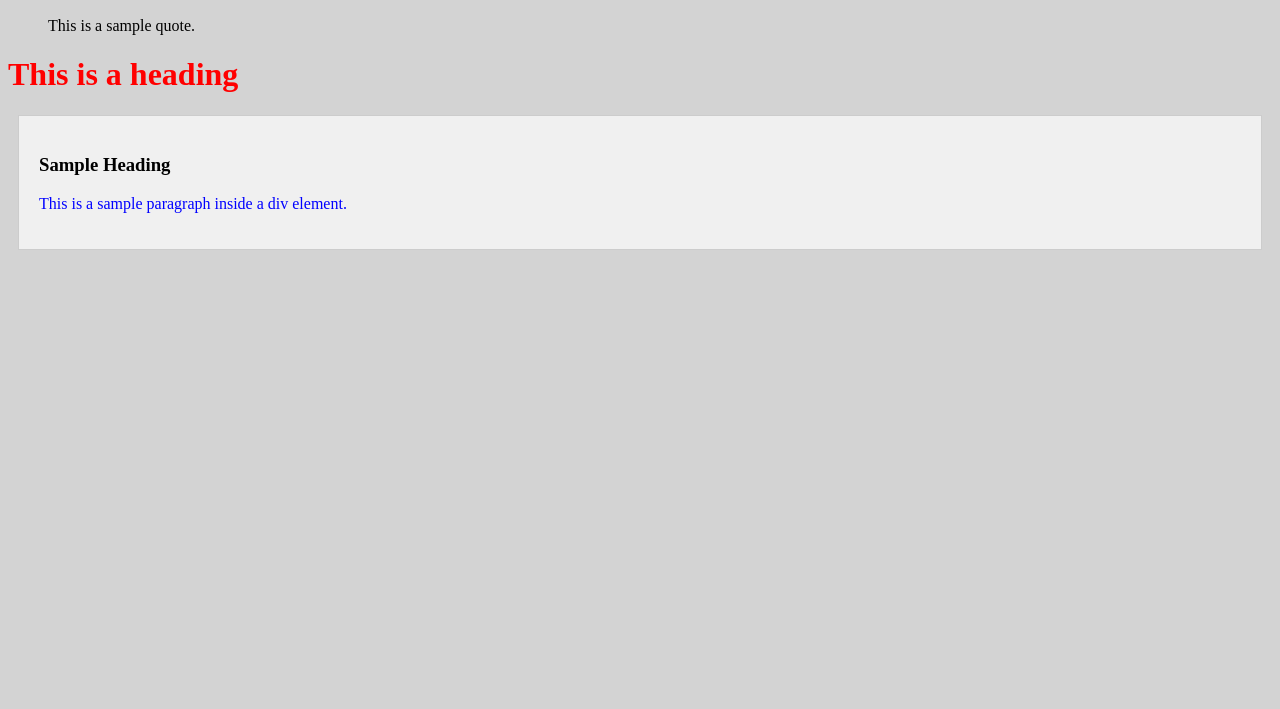
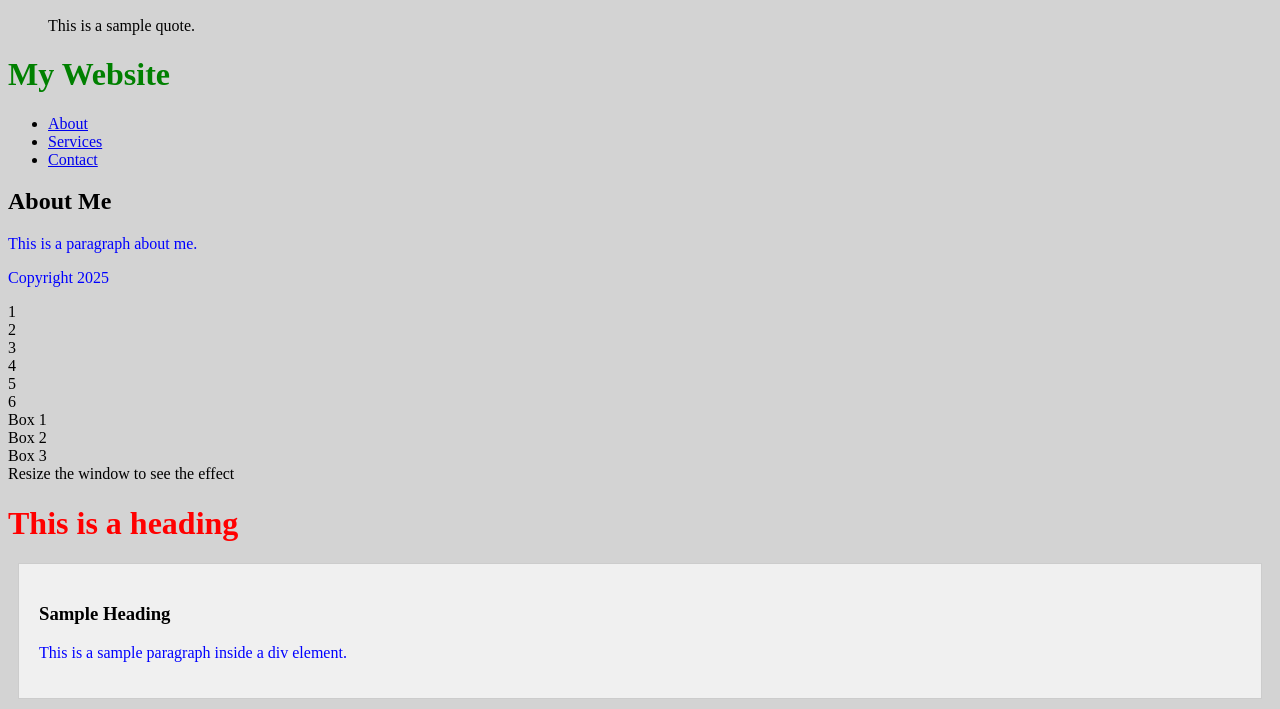
Before and after one commit to RaksaMiksa/website_dev_course_autumn_2026, a plain HTML site: page WS_05/index.html in a window 1280 px wide. Shown: the part 1284-1993 px from the top of the page. Before the commit the page ends 1544 px from the top, so only its background shows below. Drawn offline with Linux system fonts and the light colour scheme; files that its build step writes are made by us from their sources.

Commit message:
Add header, main section, and footer to index.html; enhance layout with grid and flex containers

```diff
--- a/WS_05/index.html
+++ b/WS_05/index.html
@@ -53,6 +53,39 @@ alt="Selfieni" class="filter-image">
 <blockquote class="quote">
         This is a sample quote.
       </blockquote>
+<header>
+  <h1>My Website</h1>
+  <nav>
+    <ul>
+      <li><a href="#about">About</a></li>
+      <li><a href="#services">Services</a></li>
+      <li><a href="#contact">Contact</a></li>
+    </ul>
+  </nav>
+</header>
+<main>
+  <section id="about">
+    <h2>About Me</h2>
+    <p>This is a paragraph about me.</p>
+  </section>
+</main>
+<footer>
+  <p>Copyright 2025</p>
+</footer>
+<div class="grid-container">
+  <div class="grid-item">1</div>
+  <div class="grid-item">2</div>
+  <div class="grid-item">3</div>
+  <div class="grid-item">4</div>
+  <div class="grid-item">5</div>
+  <div class="grid-item">6</div>
+</div>
+<div class="flex-container">
+  <div class="box">Box 1</div>
+  <div class="box">Box 2</div>
+  <div class="box">Box 3</div>
+</div>
+<div class="responsive-box">Resize the window to see the effect</div>
 </body>
     </html>
 
```
